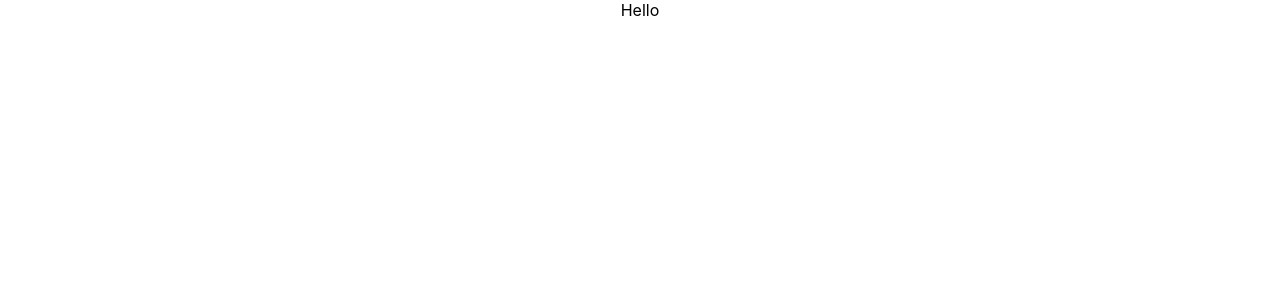
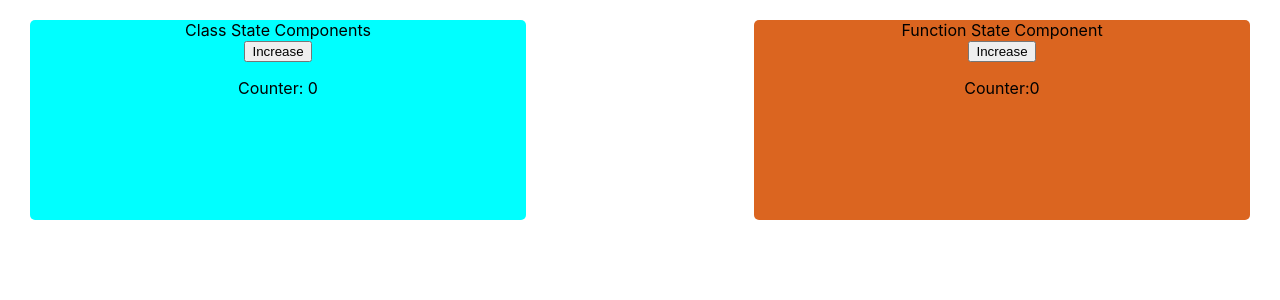
Before and after one commit to durdufatih/react-hooks, a React (Create React App) app: page / in a window 1280 px wide. Shown: the top 300 px of the page. Built offline with nearby package versions, Linux system fonts and the light colour scheme.

Commit message:
UseState functions has been added to code

```diff
--- a/src/App.css
+++ b/src/App.css
@@ -1,11 +1,33 @@
 .App {
   text-align: center;
+  display: flex;
+  align-items: center;
+  justify-content: space-between;
+  justify-items: center;
+  padding: 20px;
+  flex-direction: row;
+  flex-wrap: wrap;
+  padding-top: 10px;
+}
+.cardClass{
+
+  height: 200px;
+  width: 40%;
+  border-radius: 5px;
+  margin: 10px;
+  background-color: aqua;
 }
 
-.App-logo {
-  height: 40vmin;
-  pointer-events: none;
+.cardFunction{
+
+  height: 200px;
+  width: 40%;
+  border-radius: 5px;
+  margin: 10px;
+  background-color: rgb(219, 101, 32);
 }
+
+
 
 @media (prefers-reduced-motion: no-preference) {
   .App-logo {
--- a/src/App.js
+++ b/src/App.js
@@ -1,9 +1,12 @@
-import './App.css';
+import "./App.css";
+import { ClassStateComponent } from "./components/ClassStateComponent";
+import FunctionStateComponent from "./components/FunctionStateComponent";
 
 function App() {
   return (
     <div className="App">
-     Hello
+      <div className="cardClass"><ClassStateComponent /></div>
+      <div className="cardFunction"><FunctionStateComponent /></div>
     </div>
   );
 }
--- /dev/null
+++ b/src/components/ClassStateComponent.js
@@ -0,0 +1,22 @@
+import React from "react";
+
+export class ClassStateComponent extends React.Component {
+  constructor(props) {
+    super(props);
+    this.state = { counter: 0 };
+  }
+  increase() {
+    this.setState({ counter: this.state.counter + 1 });
+  }
+  render() {
+    return (
+      <div>
+        <div> Class State Components</div>
+        <div>
+          <button onClick={() => this.increase()}>Increase</button>
+        </div>
+        <p>Counter: {this.state.counter}</p>
+      </div>
+    );
+  }
+}
--- /dev/null
+++ b/src/components/FunctionStateComponent.js
@@ -0,0 +1,17 @@
+import { useState } from "react";
+
+function FunctionStateComponent() {
+  const [counter, setCounter] = useState(0);
+  const increase = () => {
+    setCounter(counter + 1);
+  };
+  return (
+    <div>
+      <div>Function State Component</div>
+      <button onClick={() => increase()}>Increase</button>
+      <p>Counter:{counter}</p>
+    </div>
+  );
+}
+
+export default FunctionStateComponent;
```
